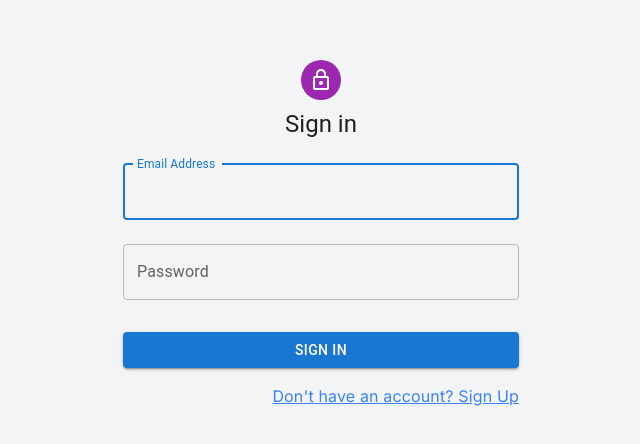
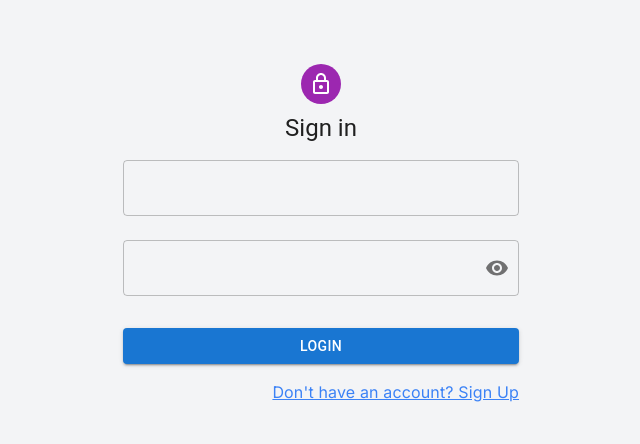
Before and after one commit to sumbn/gmail-nextjs, a Next.js app: page /login in a window 1280 px wide. Shown: the part 202-646 px from the top of the page, without its empty margins (319-959 px from the left). Built offline with nearby package versions, Linux system fonts and the light colour scheme; no server answers.

Commit message:
change logic login finish

```diff
--- a/app/(public)/login/login.tsx
+++ b/app/(public)/login/login.tsx
@@ -1,15 +1,36 @@
 'use client'
-import { Avatar, Box, Container, CssBaseline, Typography } from "@mui/material"
-import LockOutlinedIcon from '@mui/icons-material/LockOutlined';
-import LoginForm from "../../components/LoginForm";
-import { useRouter } from 'next/navigation';
-
+import { Avatar, Box, Container, CssBaseline, Typography } from '@mui/material'
+import LockOutlinedIcon from '@mui/icons-material/LockOutlined'
+import LoginForm, { LoginPayload } from '../../components/LoginForm'
+import { useRouter } from 'next/navigation'
+import { useLoading } from '../../context/loadingContext'
+import { signIn } from 'next-auth/react'
+import { enqueueSnackbar } from 'notistack'
 
 const Login = () => {
+  const router = useRouter()
+  const { setLoading } = useLoading()
 
-  const router = useRouter()
+  async function handleLoginSubmit(payload: LoginPayload) {
+    console.log('data form =>', payload)
+    setLoading(true)
+    const res = await signIn('credentials', {
+      redirect: false,
+      email: payload.username,
+      password: payload.password,
+    })
 
-  return ( <Container component="main" maxWidth="xs">
+    if (res?.error) {
+      setLoading(false)
+      enqueueSnackbar('Incorrect email or Password', { variant: 'error' })
+    } else {
+      // router.push('/')
+      setLoading(false)
+    }
+  }
+
+  return (
+    <Container component='main' maxWidth='xs'>
       <CssBaseline />
       <Box
         sx={{
@@ -22,14 +43,13 @@ const Login = () => {
         <Avatar sx={{ m: 1, bgcolor: 'secondary.main' }}>
           <LockOutlinedIcon />
         </Avatar>
-      <Typography component="h1" variant="h5">
+        <Typography component='h1' variant='h5'>
           Sign in
         </Typography>
-      <LoginForm callRouter={() => {
-        router.push('/')
-      }}/>
+        <LoginForm onSubmit={handleLoginSubmit} />
       </Box>
-  </Container>)
+    </Container>
+  )
 }
 
 export default Login
--- a/app/components/LoginForm.tsx
+++ b/app/components/LoginForm.tsx
@@ -1,12 +1,24 @@
 'use client'
-import { Box, Button, Grid, TextField } from "@mui/material"
-import { signIn } from "next-auth/react"
-import { useForm } from "react-hook-form"
-import { getErrMessage } from "../utils/common"
-import Link from "next/link"
-import { enqueueSnackbar, useSnackbar } from "notistack";
-import { useLoading } from "../context/loadingContext"
+import {
+  Button,
+  Grid,
+  IconButton,
+  InputAdornment,
+  TextField,
+  TextFieldProps,
+} from '@mui/material'
+import { Box } from '@mui/system'
+import { signIn } from 'next-auth/react'
+import { Control, useController, useForm } from 'react-hook-form'
+import { getErrMessage } from '../utils/common'
+import Link from 'next/link'
+import { enqueueSnackbar, useSnackbar } from 'notistack'
+import { useLoading } from '../context/loadingContext'
+import { Password, Visibility, VisibilityOff } from '@mui/icons-material'
+import { getRandomValues } from 'crypto'
+import { useState } from 'react'
 
+/**
 interface LoginFormProp {
   callRouter : () => void
 }
@@ -83,8 +95,97 @@ const LoginForm = ( {callRouter}: LoginFormProp) => {
         </Grid>
       </Box>
   )
+}
+*/
+export interface LoginPayload {
+  username: string
+  password: string
+}
+interface LoginFormProp {
+  onSubmit?: (payload: LoginPayload) => void
+}
 
+export function LoginForm({ onSubmit }: LoginFormProp) {
+  const [showPassword, setShowPassword] = useState(false)
+  const { control, handleSubmit } = useForm<LoginPayload>({
+    defaultValues: {
+      username: '',
+      password: '',
+    },
+  })
 
+  function handleLoginSubmit(payload: LoginPayload) {
+    console.log(payload)
+    onSubmit?.(payload)
+  }
+  return (
+    <Box component='form' onSubmit={handleSubmit(handleLoginSubmit)}>
+      <InputField name='username' control={control} />
+      <InputField
+        type={showPassword ? 'text' : 'password'}
+        name='password'
+        control={control}
+        InputProps={{
+          endAdornment: (
+            <InputAdornment position='end'>
+              <IconButton
+                aria-label='toggle password visibility'
+                onClick={() => setShowPassword((x) => !x)}
+                edge='end'
+              >
+                {showPassword ? <VisibilityOff /> : <Visibility />}
+              </IconButton>
+            </InputAdornment>
+          ),
+        }}
+      />
+      <Button fullWidth sx={{ mt: 3, mb: 2 }} type='submit' variant='contained'>
+        Login
+      </Button>
+      <Grid container justifyContent='flex-end'>
+        <Grid item>
+          <Link
+            href='/register'
+            className='text-blue-500 underline hover:text-blue-700'
+          >
+            {"Don't have an account? Sign Up"}
+          </Link>
+        </Grid>
+      </Grid>
+    </Box>
+  )
 }
 
 export default LoginForm
+
+export type InputFieldProps = TextFieldProps & {
+  name: string
+  control: Control<any>
+}
+
+export function InputField({
+  name,
+  control,
+  onChange: externalOnChange,
+  onBlur: externalOnBlur,
+  ref: externalRef,
+  value: externalValue,
+  ...rest
+}: InputFieldProps) {
+  const {
+    field: { onChange, onBlur, value, ref },
+    fieldState: { error },
+  } = useController({ name, control })
+  return (
+    <TextField
+      margin='normal'
+      fullWidth
+      name={name}
+      value={value}
+      onChange={onChange}
+      onBlur={onBlur}
+      inputRef={ref}
+      {...rest}
+    />
+  )
+}
```
Lines whose indentation alone changed are shown as unchanged.
